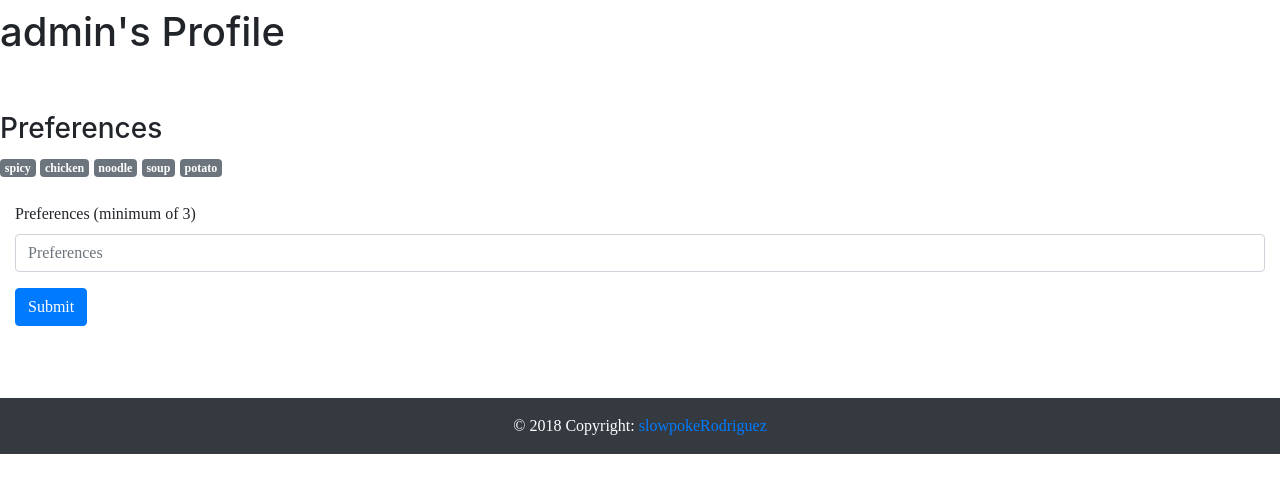
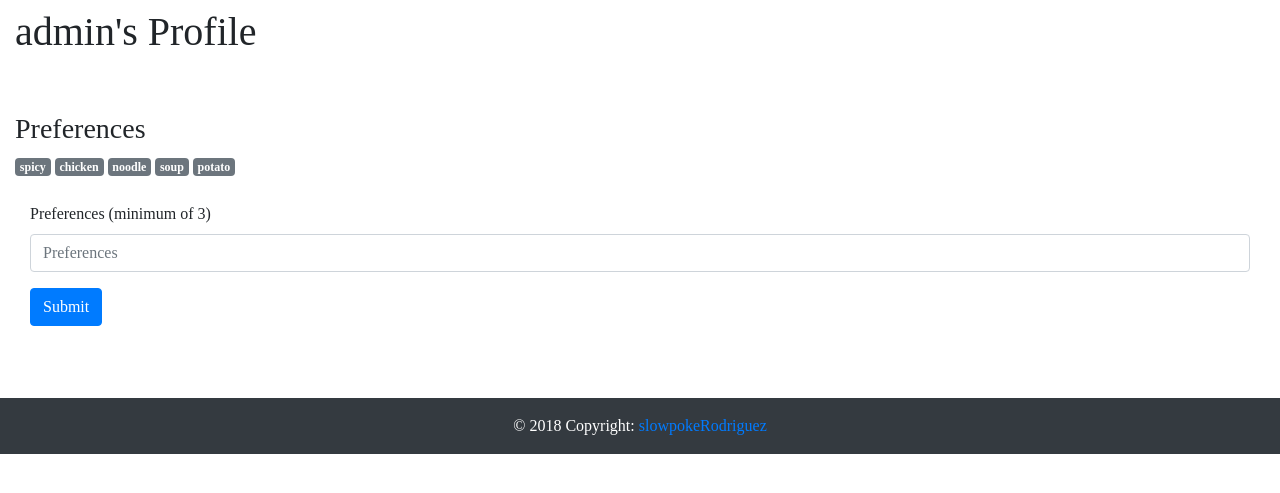
Before and after one commit to taniacao12/slowpokeRodriguez, a Flask app: page /profile in a window 1280 px wide. Shown: the part 64-557 px from the top of the page. Run offline with Flask 2, Linux system fonts and the light colour scheme; a user stored in the database is signed in; data comes from the database, SQL or seed files in the repository; some libraries are stand-ins or nearby versions; some web fonts are replaced.

Commit message:
place all corresponding code into containers

```diff
--- a/templates/profile.html
+++ b/templates/profile.html
@@ -4,15 +4,15 @@
 
 {% block content %}
 
-<br>
-<br>
-<br>
+<br><br><br>
 
+<div class="container-fluid">
 <h1> {{user}}'s Profile</h1>
+</div>
 
-<br>
-<br>
+<br><br>
 
+<div class="container-fluid">
 <h3> Preferences </h3>
 {% if not preferences or preferences[0] == "none"%}
     <span style="color: darkgray"> No preferences. Enter some! </span>
@@ -33,6 +33,6 @@
       <button type="submit" class="btn btn-primary">Submit</button>
     </div>
 </form>
-
+</div>
 
 {% endblock %}
--- a/templates/register.html
+++ b/templates/register.html
@@ -5,8 +5,10 @@
 {% block content %}
 
 <br><br><hr>
+
 <h1> Register</h1>
 
+<div class="container-fluid">
 <form action="/adduser">
   <div class="form-group">
     <label for="username">Username</label>
@@ -23,5 +25,5 @@
   <button type="submit" class="btn btn-primary">Submit</button>
   <a href="/" type="submit" class="btn btn-secondary">back </a>
 </form>
-
+</div>
 {% endblock %}
```
Also changed, not shown: templates/userfood.html (+4 -4 lines).
